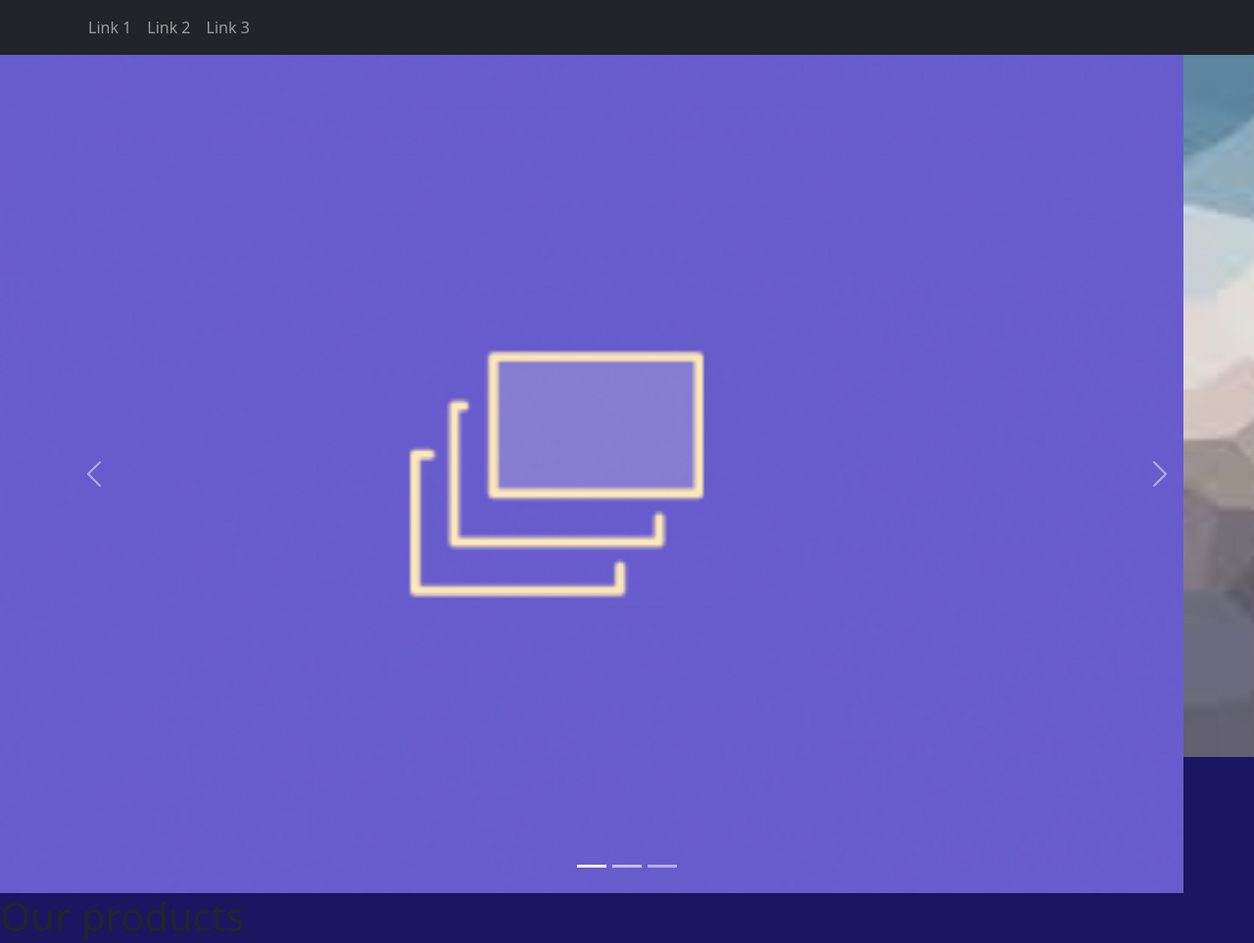
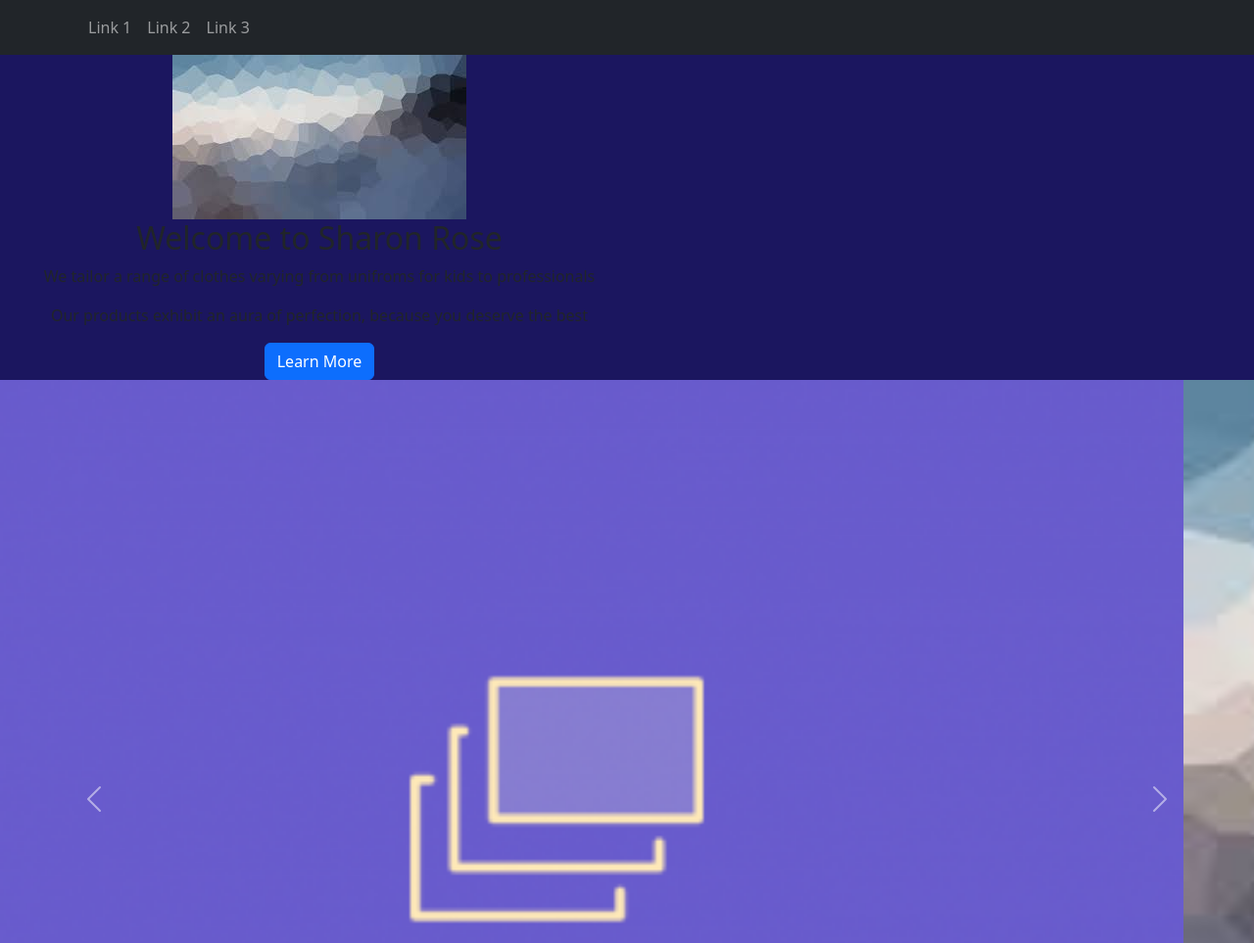
Before and after one commit to sharonrosetailors/sharonrosetailors.github.io, a plain HTML site: page index.html in a window 1280 px wide. Shown: the top 963 px of the page at 98% size. Drawn offline with nearby package versions, Linux system fonts and the light colour scheme; files whose address does not match are found by name.

Commit message:
A temporary intro

```diff
--- a/index.html
+++ b/index.html
@@ -40,6 +40,22 @@
         </div>
 
     </nav>
+
+
+    <div class="container-fluid intro-section">
+  <div class="col align-items-center text-center">
+    <div class="col-md-6">
+      <img src="images/placeholder_2.jpg" alt="Placeholder Image" class="img-fluid">
+    </div>
+    <div class="col-md-6">
+      <h2>Welcome to Sharon Rose</h2>
+      <p>We tailor a range of clothes varying from  unifroms for kids to professionals</p>
+      <p>Our products exhibit an aura of perfection, because you deserve the best</p>
+      <button class="btn btn-primary">Learn More</button>
+    </div>
+  </div>
+</div>
+
 
 
 
@@ -142,8 +158,8 @@
     <!-- WARNING, THERE IS A HUGE OVERFLOW PROBLEM WITH USP, KEEP AN EYE FOR IT -->
  <div class="USP">
 
-    <h1>Why choose us ?</h1>
-      <h2 class="text-center mb-5">Why Choose Us?</h2>
+    <!-- <h1>Why choose us ?</h1> -->
+      <h1 class="text-center mb-5">Why Choose Us?</h1>
   <div class="row gx-5">
     <div class="col-md-4">
       <div class="card ">
```
